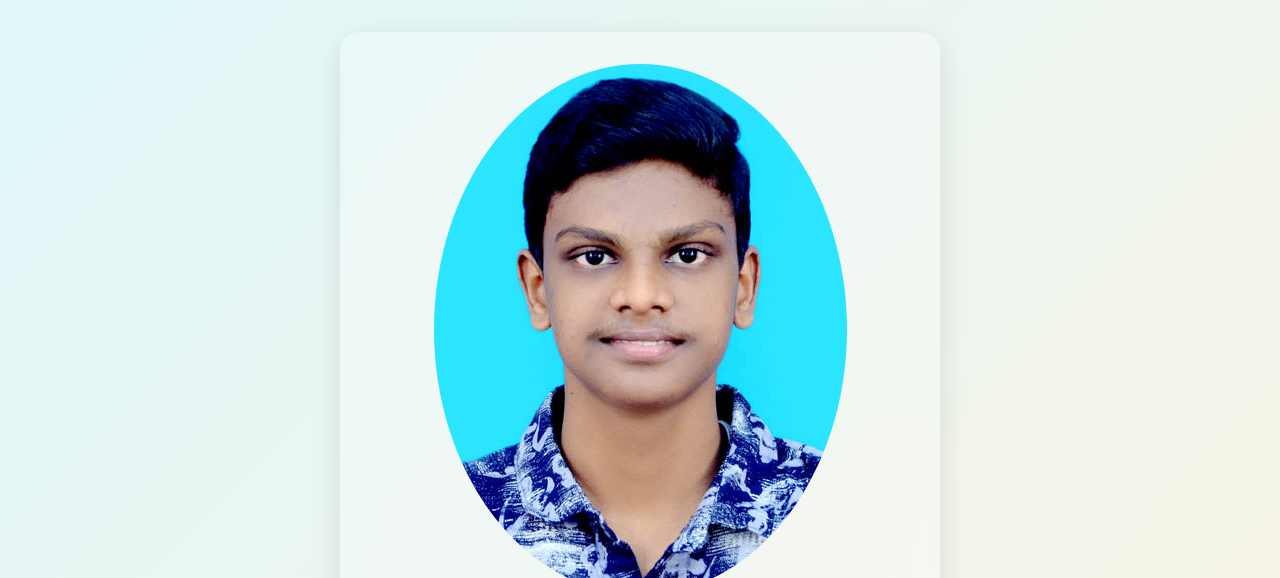
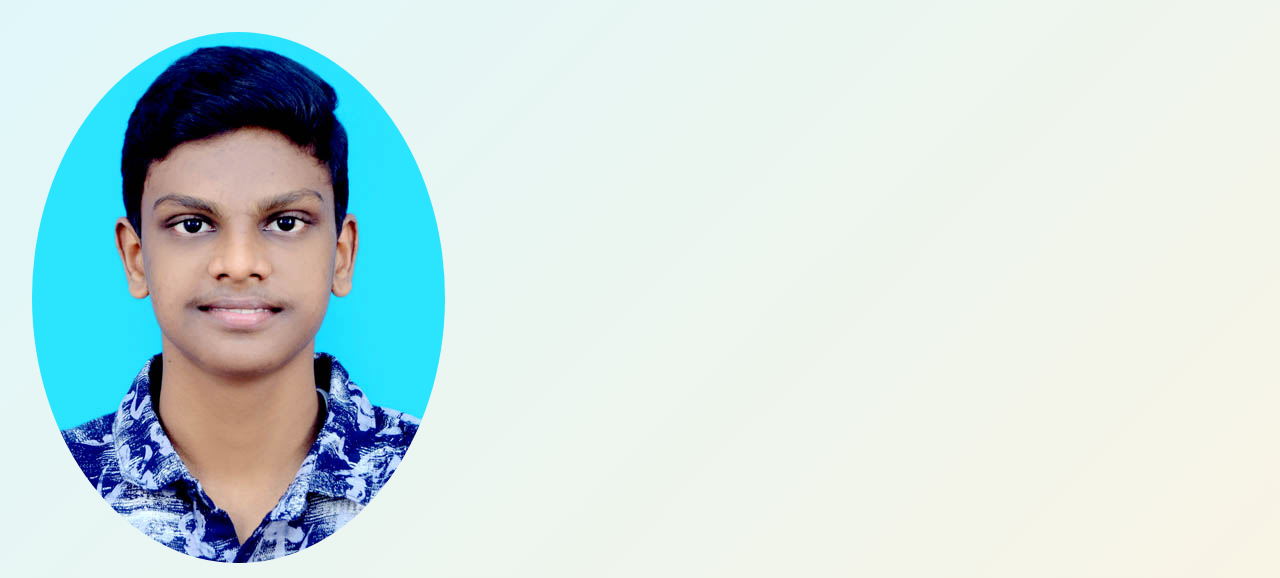
Before and after one commit to adhithyan-kj/biography-page, a plain HTML site: page index.html in a window 1280 px wide. Shown: the top 578 px of the page. Drawn offline with Linux system fonts and the light colour scheme.

Commit message:
Update index.html

```diff
--- a/index.html
+++ b/index.html
@@ -21,16 +21,7 @@
       padding: 2rem;
     }
 
-    .profile-card {
-      background: rgba(255, 255, 255, 0.25);
-      backdrop-filter: blur(15px);
-      border-radius: 20px;
-      padding: 2rem;
-      max-width: 600px;
-      width: 100%;
-      box-shadow: 0 8px 30px rgba(0, 0, 0, 0.1);
-      text-align: center;
-    }
+
 
 
     h1 {
@@ -75,7 +66,7 @@
 </head>
 <body>
   <div class="profile-card">
-     <img src="profile.jpg" alt="Adhit" style="width: auto; height: auto; border-radius: 50%; object-fit: cover; margin-bottom: 1rem;">
+     <img src="profile.jpg" alt="Ad" style="width: auto; height: auto; border-radius: 50%; object-fit: cover; margin-bottom: 1rem;">
     <h1>Adhithyan K J</h1>
     <h2>B.Tech CSE Student at Vidya Academy of Science and Technology</h2>
 
```
